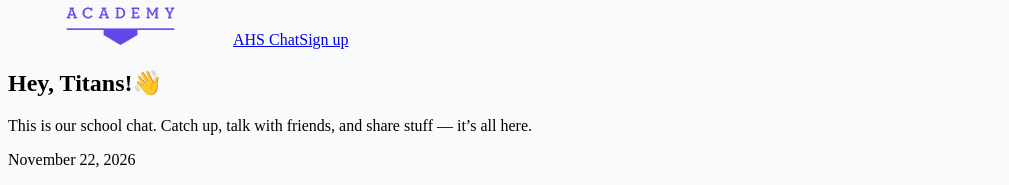
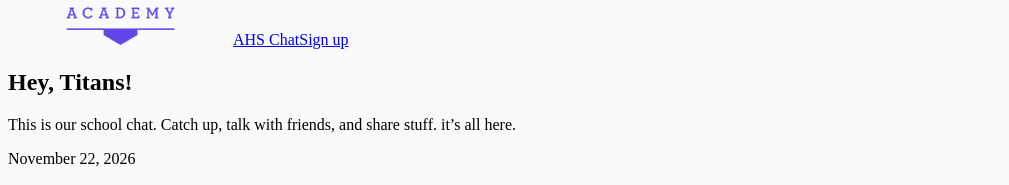
Before and after one commit to codecoemsbackup/AHS-chat, a React (Vite) app in the folder client/: page / in a window 1280 px wide. Shown: the part 196-381 px from the top of the page, without its empty margins (0-1009 px from the left). Built offline with nearby package versions, Linux system fonts and the light colour scheme; no server answers.

Commit message:
made landing look a little better

```diff
--- a/client/src/pages/landing.tsx
+++ b/client/src/pages/landing.tsx
@@ -30,10 +30,9 @@ export default function LandingPage() {
         <section className="py-12 sm:py-16">
           <h1 className="text-4xl font-bold tracking-tight sm:text-5xl">
             Hey, Titans!
-            <span className="ml-2 inline-block -rotate-2 text-primary">👋</span>
           </h1>
           <p className="mt-4 max-w-2xl text-lg text-muted-foreground">
-            This is our school chat. Catch up, talk with friends, and share stuff —
+            This is our school chat. Catch up, talk with friends, and share stuff.
             it’s all here.
           </p>
         </section>
```
